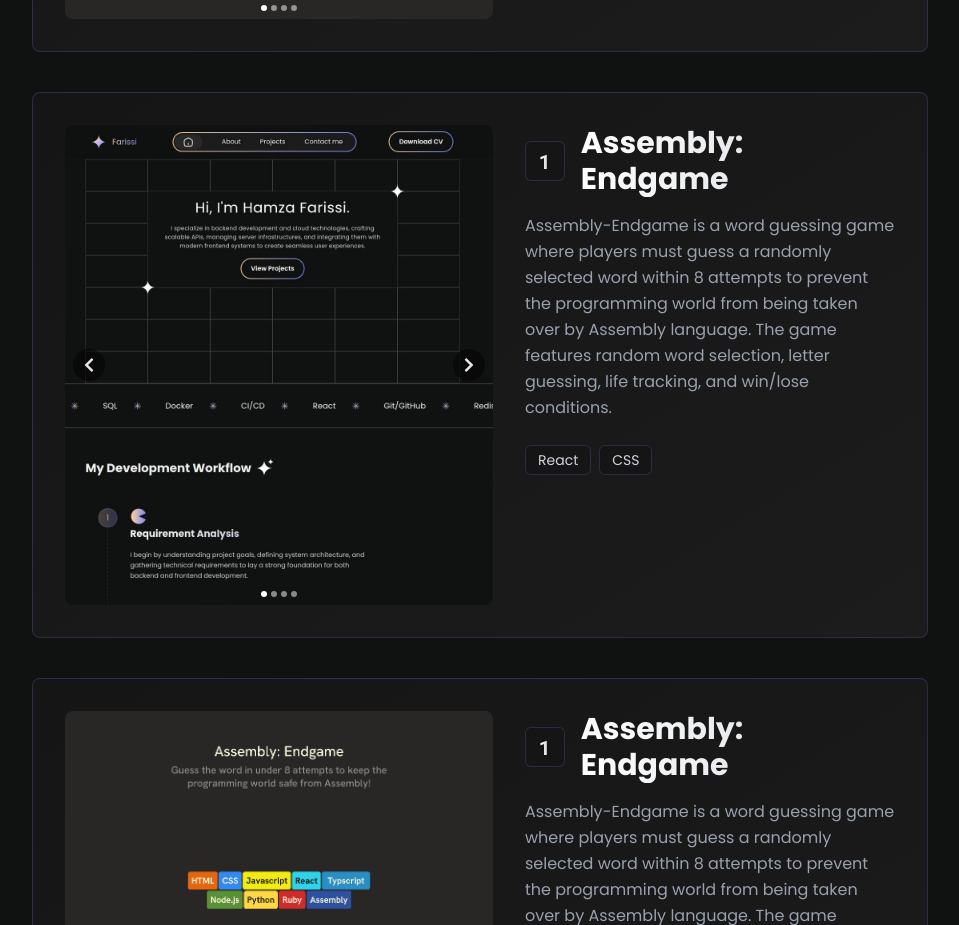
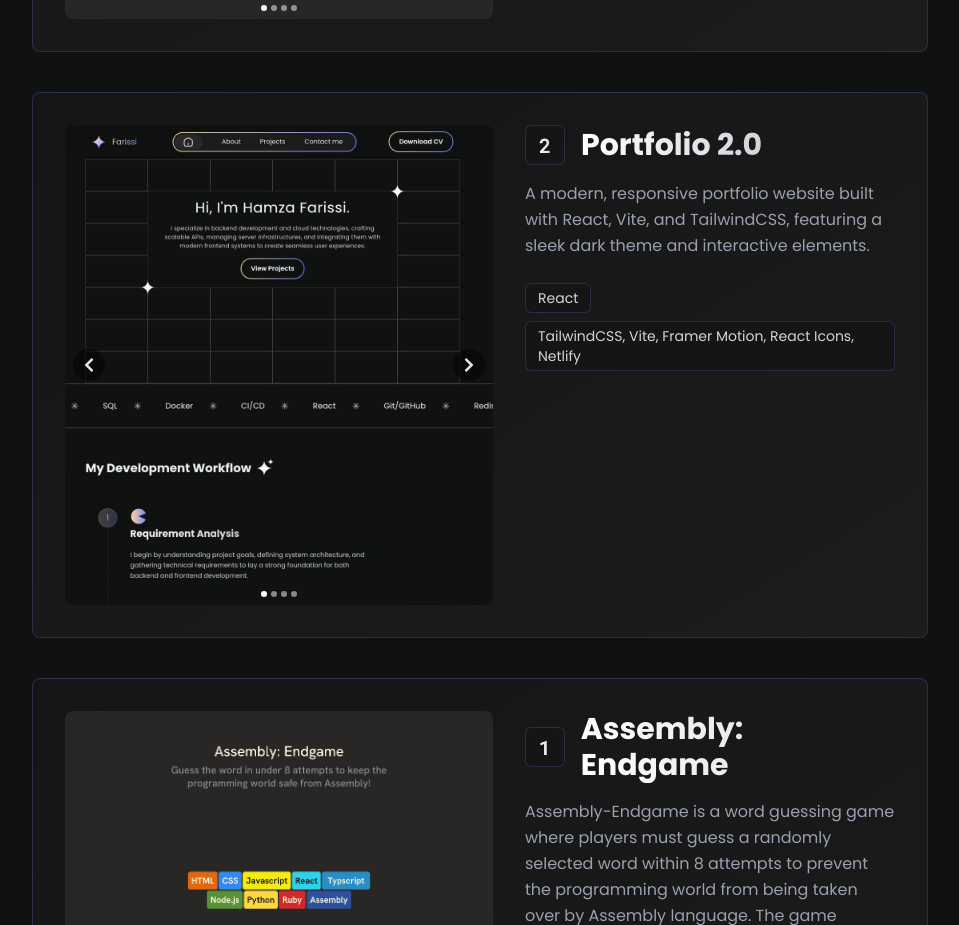
Before and after one commit to Still-Maintainance/Portfolio-2.0, a React (Vite) app: page / in a window 1280 px wide. Shown: the part 2620-3545 px from the top of the page, without its empty margins (160-1119 px from the left). Built offline with nearby package versions, Linux system fonts and the light colour scheme.

Commit message:
feat: update README and App component with new portfolio details and links

```diff
--- a/src/App.jsx
+++ b/src/App.jsx
@@ -27,17 +27,17 @@ export default function App() {
           description="Assembly-Endgame is a word guessing game where players must guess a randomly selected word within 8 attempts to prevent the programming world from being taken over by Assembly language. The game features random word selection, letter guessing, life tracking, and win/lose conditions."
           technologies={["React", "CSS"]}
           images={[assembly2, assembly, assemblyWin, assemblyLost]}
-          demoLink="..."
-          githubLink="..."
+          demoLink="https://assembly-endgame-160527.netlify.app/"
+          githubLink="https://github.com/roxxe3/Assembly-Endgame"
         />
         <Project
-          title="Assembly: Endgame"
-          number="1"
-          description="Assembly-Endgame is a word guessing game where players must guess a randomly selected word within 8 attempts to prevent the programming world from being taken over by Assembly language. The game features random word selection, letter guessing, life tracking, and win/lose conditions."
-          technologies={["React", "CSS"]}
+          title="Portfolio 2.0"
+          number="2"
+          description="A modern, responsive portfolio website built with React, Vite, and TailwindCSS, featuring a sleek dark theme and interactive elements."
+          technologies={["React", "TailwindCSS, Vite, Framer Motion, React Icons, Netlify"]}
           images={[portfolio, assembly, assemblyWin, assemblyLost]}
-          demoLink="..."
-          githubLink="..."
+          demoLink="https://farissi-hamza.netlify.app/"
+          githubLink="https://github.com/roxxe3/Portfolio-2.0"
         />
         <Project
           title="Assembly: Endgame"
```
Also changed, not shown: 1 other file (tests, documents, lock files or other folders).
